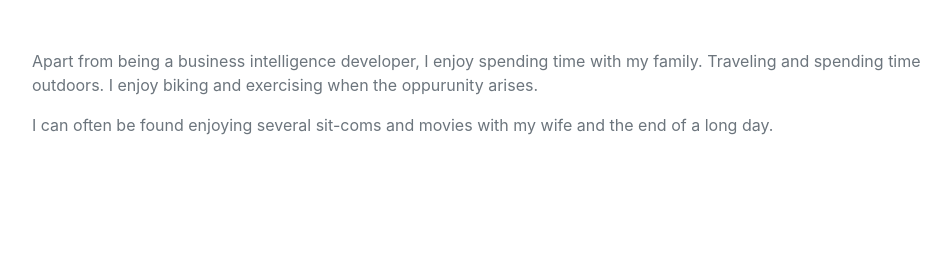
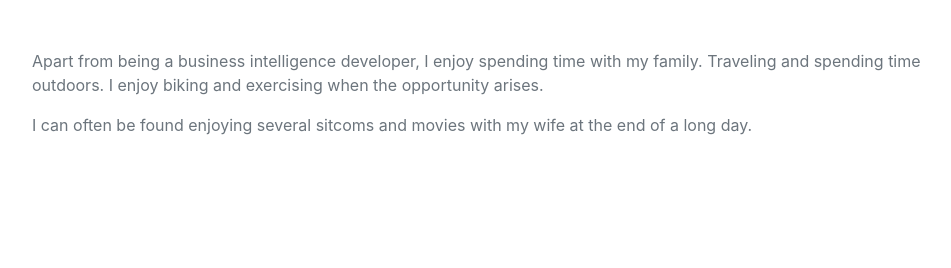
Before and after one commit to Pudow/django-resume, a Django app: page / in a window 1280 px wide. Shown: the part 3939-4207 px from the top of the page, without its empty margins (288-1239 px from the left). Run offline with Django 5.2, Linux system fonts and the light colour scheme; some libraries are stand-ins or nearby versions; some web fonts are replaced.

Commit message:
Fixed interest section mistakes.

```diff
--- a/website/templates/home.html
+++ b/website/templates/home.html
@@ -153,8 +153,8 @@
             <section class="resume-section" id="interests">
                 <div class="resume-section-content">
                     <h2 class="mb-5">Interests</h2>
-                    <p>Apart from being a business intelligence developer, I enjoy spending time with my family.  Traveling and spending time outdoors.  I enjoy biking and exercising when the oppurunity arises.</p>
-                     <p class="mb-0">I can often be found enjoying several sit-coms and movies with my wife and the end of a long day.</p>
+                    <p>Apart from being a business intelligence developer, I enjoy spending time with my family.  Traveling and spending time outdoors.  I enjoy biking and exercising when the opportunity arises.</p>
+                     <p class="mb-0">I can often be found enjoying several sitcoms and movies with my wife at the end of a long day.</p>
                 </div>
            <!-- </section>
             <hr class="m-0" /> -->
```
